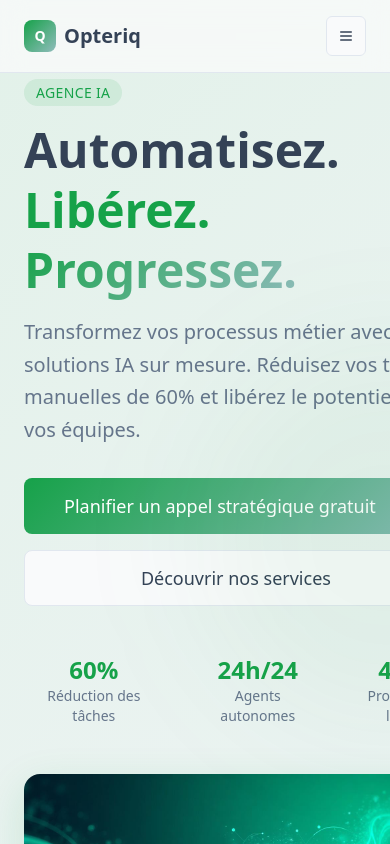
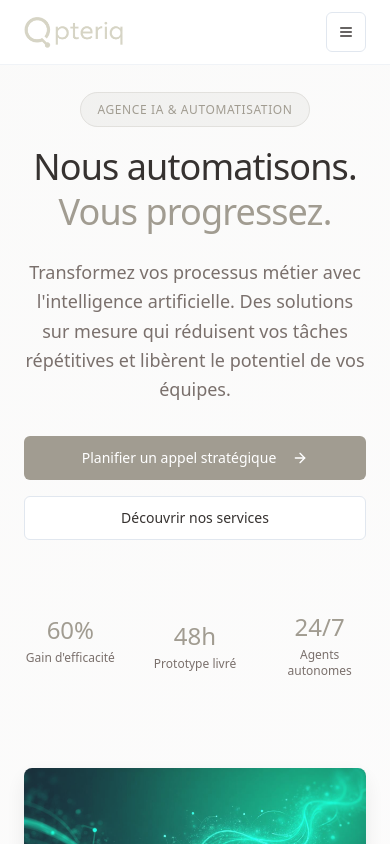
Before and after one commit to piraxe15/opteriq-new, a React (Vite) app: page / in a window 390 px wide. Shown: the top 844 px of the page. Built offline with nearby package versions, Linux system fonts and the light colour scheme.

Commit message:
Adapt branding and header.
Implement a minimalist, tech-focused style. Use the provided favicon and full logo in the header. Incorporate responsive and animated keyword scrolling in the header, inspired by morningside.ai.

```diff
--- a/index.html
+++ b/index.html
@@ -3,9 +3,10 @@
   <head>
     <meta charset="UTF-8" />
     <meta name="viewport" content="width=device-width, initial-scale=1.0" />
-    <title>opteriq-future-front</title>
-    <meta name="description" content="Lovable Generated Project" />
-    <meta name="author" content="Lovable" />
+    <title>Opteriq - Agence IA & Automatisation</title>
+    <meta name="description" content="Transformez vos processus métier avec l'IA. Automatisation, agents intelligents et stratégie sur mesure." />
+    <meta name="author" content="Opteriq" />
+    <link rel="icon" href="/lovable-uploads/07e6c55b-3714-44b1-8fea-85939dd63bea.png" type="image/png">
 
     <meta property="og:title" content="opteriq-future-front" />
     <meta property="og:description" content="Lovable Generated Project" />
--- a/src/components/Header.tsx
+++ b/src/components/Header.tsx
@@ -1,35 +1,67 @@
 import { Button } from "@/components/ui/button";
 import { Menu } from "lucide-react";
+import { useState, useEffect } from "react";
 
 const Header = () => {
+  const [currentKeyword, setCurrentKeyword] = useState(0);
+  const keywords = [
+    "Automatisation",
+    "Intelligence Artificielle",
+    "Optimisation",
+    "Innovation",
+    "Transformation"
+  ];
+
+  useEffect(() => {
+    const interval = setInterval(() => {
+      setCurrentKeyword((prev) => (prev + 1) % keywords.length);
+    }, 3000);
+    return () => clearInterval(interval);
+  }, []);
+
   return (
-    <header className="fixed top-0 left-0 right-0 z-50 bg-background/80 backdrop-blur-md border-b border-border">
-      <div className="container mx-auto px-6 py-4">
+    <header className="fixed top-0 left-0 right-0 z-50 bg-background/95 backdrop-blur-lg border-b border-border/50">
+      <div className="container mx-auto px-6 py-3">
         <div className="flex items-center justify-between">
-          <div className="flex items-center space-x-2">
-            <div className="w-8 h-8 bg-gradient-primary rounded-lg flex items-center justify-center">
-              <span className="text-primary-foreground font-bold text-sm">Q</span>
-            </div>
-            <span className="text-xl font-bold text-foreground">Opteriq</span>
+          <div className="flex items-center space-x-3">
+            <img
+              src="/lovable-uploads/117794ff-b203-452a-b819-54520341f0be.png"
+              alt="Opteriq"
+              className="h-8 w-auto"
+            />
           </div>
 
-          <nav className="hidden md:flex items-center space-x-8">
-            <a href="#accueil" className="text-foreground hover:text-primary transition-colors">
+          <div className="hidden lg:flex items-center space-x-6">
+            <div className="text-sm text-muted-foreground">
+              Spécialistes en{" "}
+              <span className="inline-block h-5 overflow-hidden relative">
+                <span
+                  className="absolute inset-0 text-primary font-medium animate-text-slide"
+                  style={{ animationDelay: `${currentKeyword * 3}s` }}
+                >
+                  {keywords[currentKeyword]}
+                </span>
+              </span>
+            </div>
+          </div>
+
+          <nav className="hidden md:flex items-center space-x-6">
+            <a href="#accueil" className="text-sm text-foreground hover:text-primary transition-colors">
               Accueil
             </a>
-            <a href="#services" className="text-foreground hover:text-primary transition-colors">
+            <a href="#services" className="text-sm text-foreground hover:text-primary transition-colors">
               Services
             </a>
-            <a href="#methodologie" className="text-foreground hover:text-primary transition-colors">
+            <a href="#methodologie" className="text-sm text-foreground hover:text-primary transition-colors">
               Méthodologie
             </a>
-            <a href="#contact" className="text-foreground hover:text-primary transition-colors">
+            <a href="#contact" className="text-sm text-foreground hover:text-primary transition-colors">
               Contact
             </a>
           </nav>
 
           <div className="flex items-center space-x-4">
-            <Button variant="cta" size="lg" className="hidden md:inline-flex">
+            <Button variant="default" size="sm" className="hidden md:inline-flex text-sm">
               Planifier un appel
             </Button>
             <Button variant="outline" size="icon" className="md:hidden">
--- a/src/components/HeroSection.tsx
+++ b/src/components/HeroSection.tsx
@@ -4,71 +4,66 @@ import heroImage from "@/assets/hero-automation.jpg";
 
 const HeroSection = () => {
   return (
-    <section id="accueil" className="pt-20 pb-16 bg-gradient-hero relative overflow-hidden">
+    <section id="accueil" className="pt-24 pb-20 bg-gradient-hero relative overflow-hidden min-h-screen flex items-center">
       <div className="container mx-auto px-6">
-        <div className="grid lg:grid-cols-2 gap-12 items-center min-h-[80vh]">
+        <div className="max-w-4xl mx-auto text-center">
           <div className="space-y-8 animate-fade-in">
-            <div className="space-y-4">
+            <div className="space-y-6">
               <div className="inline-block">
-                <span className="text-primary font-medium text-sm tracking-wide uppercase bg-primary/10 px-3 py-1 rounded-full">
-                  Agence IA
+                <span className="text-primary font-medium text-xs tracking-wider uppercase bg-primary/10 px-4 py-2 rounded-full border border-primary/20">
+                  Agence IA & Automatisation
                 </span>
               </div>
-              <h1 className="text-5xl lg:text-6xl font-bold text-foreground leading-tight">
-                Automatisez.{" "}
-                <span className="text-primary">Libérez.</span>{" "}
-                <span className="bg-gradient-primary bg-clip-text text-transparent">
-                  Progressez.
-                </span>
+
+              <h1 className="text-4xl md:text-6xl lg:text-7xl font-light text-foreground leading-tight tracking-tight">
+                Nous automatisons.{" "}
+                <span className="font-normal text-primary">Vous progressez.</span>
               </h1>
-              <p className="text-xl text-muted-foreground leading-relaxed max-w-lg">
-                Transformez vos processus métier avec des solutions IA sur mesure.
-                Réduisez vos tâches manuelles de 60% et libérez le potentiel de vos équipes.
+              <p className="text-lg md:text-xl text-muted-foreground leading-relaxed max-w-2xl mx-auto font-light">
+                Transformez vos processus métier avec l'intelligence artificielle.
+                Des solutions sur mesure qui réduisent vos tâches répétitives et libèrent le potentiel de vos équipes.
               </p>
             </div>
 
-            <div className="flex flex-col sm:flex-row gap-4">
-              <Button variant="hero" size="xl" className="group">
-                Planifier un appel stratégique gratuit
-                <ArrowRight className="ml-2 h-5 w-5 group-hover:translate-x-1 transition-transform" />
+            <div className="flex flex-col sm:flex-row gap-4 justify-center">
+              <Button variant="default" size="lg" className="group px-8">
+                Planifier un appel stratégique
+                <ArrowRight className="ml-2 h-4 w-4 group-hover:translate-x-1 transition-transform" />
               </Button>
-              <Button variant="outline" size="xl">
+              <Button variant="outline" size="lg" className="px-8">
                 Découvrir nos services
               </Button>
             </div>
 
-            <div className="flex items-center space-x-8 pt-4">
-              <div className="text-center">
-                <div className="text-2xl font-bold text-primary">60%</div>
-                <div className="text-sm text-muted-foreground">Réduction des tâches</div>
+            <div className="grid grid-cols-3 gap-8 pt-12 max-w-lg mx-auto">
+              <div className="text-center animate-float">
+                <div className="text-2xl md:text-3xl font-light text-primary mb-1">60%</div>
+                <div className="text-xs text-muted-foreground">Gain d'efficacité</div>
               </div>
-              <div className="text-center">
-                <div className="text-2xl font-bold text-primary">24h/24</div>
-                <div className="text-sm text-muted-foreground">Agents autonomes</div>
+              <div className="text-center animate-float" style={{animationDelay: '1s'}}>
+                <div className="text-2xl md:text-3xl font-light text-primary mb-1">48h</div>
+                <div className="text-xs text-muted-foreground">Prototype livré</div>
               </div>
-              <div className="text-center">
-                <div className="text-2xl font-bold text-primary">48h</div>
-                <div className="text-sm text-muted-foreground">Prototype livré</div>
+              <div className="text-center animate-float" style={{animationDelay: '2s'}}>
+                <div className="text-2xl md:text-3xl font-light text-primary mb-1">24/7</div>
+                <div className="text-xs text-muted-foreground">Agents autonomes</div>
               </div>
             </div>
-          </div>
 
-          <div className="relative animate-scale-in lg:animate-slide-up">
-            <div className="relative">
+            <div className="pt-12 animate-slide-up">
               <img
                 src={heroImage}
                 alt="Automatisation IA"
-                className="w-full h-auto rounded-2xl shadow-hover"
+                className="w-full max-w-2xl mx-auto h-auto rounded-lg shadow-card opacity-90"
               />
-              <div className="absolute inset-0 bg-gradient-primary/10 rounded-2xl"></div>
             </div>
           </div>
         </div>
       </div>
 
       {/* Background decoration */}
-      <div className="absolute top-1/2 right-0 w-96 h-96 bg-primary/5 rounded-full blur-3xl -translate-y-1/2 translate-x-1/2"></div>
-      <div className="absolute bottom-0 left-0 w-64 h-64 bg-accent/5 rounded-full blur-3xl translate-y-1/2 -translate-x-1/2"></div>
+      <div className="absolute top-1/4 right-0 w-72 h-72 bg-primary/3 rounded-full blur-3xl"></div>
+      <div className="absolute bottom-1/4 left-0 w-96 h-96 bg-accent/3 rounded-full blur-3xl"></div>
     </section>
   );
 };
--- a/src/index.css
+++ b/src/index.css
@@ -8,26 +8,26 @@ All colors MUST be HSL.
 
 @layer base {
   :root {
-    --background: 210 20% 98%;
-    --foreground: 215 25% 27%;
+    --background: 0 0% 100%;
+    --foreground: 20 6% 20%;
 
     --card: 0 0% 100%;
-    --card-foreground: 215 25% 27%;
+    --card-foreground: 20 6% 20%;
 
     --popover: 0 0% 100%;
-    --popover-foreground: 215 25% 27%;
+    --popover-foreground: 20 6% 20%;
 
-    --primary: 142 76% 36%;
+    --primary: 40 8% 60%;
     --primary-foreground: 0 0% 100%;
 
-    --secondary: 210 40% 96%;
-    --secondary-foreground: 215 25% 27%;
+    --secondary: 30 5% 95%;
+    --secondary-foreground: 20 6% 20%;
 
-    --muted: 210 40% 96%;
-    --muted-foreground: 215 16% 47%;
+    --muted: 30 5% 95%;
+    --muted-foreground: 20 6% 45%;
 
-    --accent: 179 25% 65%;
-    --accent-foreground: 215 25% 27%;
+    --accent: 20 8% 75%;
+    --accent-foreground: 20 6% 20%;
 
     --destructive: 0 84% 60%;
     --destructive-foreground: 0 0% 100%;
@@ -36,14 +36,14 @@ All colors MUST be HSL.
     --input: 214 32% 91%;
     --ring: 142 76% 36%;
 
-    /* AI Agency Design System */
-    --gradient-primary: linear-gradient(135deg, hsl(142 76% 36%), hsl(179 25% 65%));
-    --gradient-secondary: linear-gradient(135deg, hsl(210 20% 98%), hsl(210 40% 96%));
-    --gradient-hero: linear-gradient(135deg, hsl(142 76% 36% / 0.1), hsl(179 25% 65% / 0.1));
+    /* Opteriq Neutral Design System */
+    --gradient-primary: linear-gradient(135deg, hsl(40 8% 60%), hsl(20 8% 75%));
+    --gradient-secondary: linear-gradient(135deg, hsl(30 5% 95%), hsl(0 0% 100%));
+    --gradient-hero: linear-gradient(135deg, hsl(40 8% 60% / 0.05), hsl(20 8% 75% / 0.05));
 
-    --shadow-soft: 0 4px 20px hsl(142 76% 36% / 0.1);
-    --shadow-card: 0 8px 25px hsl(215 25% 27% / 0.08);
-    --shadow-hover: 0 12px 40px hsl(142 76% 36% / 0.15);
+    --shadow-soft: 0 4px 20px hsl(40 8% 60% / 0.1);
+    --shadow-card: 0 8px 25px hsl(20 6% 20% / 0.08);
+    --shadow-hover: 0 12px 40px hsl(40 8% 60% / 0.15);
 
     --transition-smooth: all 0.3s cubic-bezier(0.4, 0, 0.2, 1);
 
@@ -67,26 +67,26 @@ All colors MUST be HSL.
   }
 
   .dark {
-    --background: 222.2 84% 4.9%;
-    --foreground: 210 40% 98%;
+    --background: 20 6% 10%;
+    --foreground: 0 0% 95%;
 
-    --card: 222.2 84% 4.9%;
-    --card-foreground: 210 40% 98%;
+    --card: 20 6% 10%;
+    --card-foreground: 0 0% 95%;
 
-    --popover: 222.2 84% 4.9%;
-    --popover-foreground: 210 40% 98%;
+    --popover: 20 6% 10%;
+    --popover-foreground: 0 0% 95%;
 
-    --primary: 210 40% 98%;
-    --primary-foreground: 222.2 47.4% 11.2%;
+    --primary: 40 8% 70%;
+    --primary-foreground: 20 6% 10%;
 
-    --secondary: 217.2 32.6% 17.5%;
-    --secondary-foreground: 210 40% 98%;
+    --secondary: 20 6% 15%;
+    --secondary-foreground: 0 0% 95%;
 
-    --muted: 217.2 32.6% 17.5%;
-    --muted-foreground: 215 20.2% 65.1%;
+    --muted: 20 6% 15%;
+    --muted-foreground: 0 0% 70%;
 
-    --accent: 217.2 32.6% 17.5%;
-    --accent-foreground: 210 40% 98%;
+    --accent: 20 6% 25%;
+    --accent-foreground: 0 0% 95%;
 
     --destructive: 0 62.8% 30.6%;
     --destructive-foreground: 210 40% 98%;
--- a/tailwind.config.ts
+++ b/tailwind.config.ts
@@ -127,6 +127,32 @@ export default {
 						transform: 'translateY(0)',
 						opacity: '1'
 					}
+				},
+				'text-slide': {
+					'0%': {
+						transform: 'translateY(100%)',
+						opacity: '0'
+					},
+					'10%': {
+						transform: 'translateY(0%)',
+						opacity: '1'
+					},
+					'90%': {
+						transform: 'translateY(0%)',
+						opacity: '1'
+					},
+					'100%': {
+						transform: 'translateY(-100%)',
+						opacity: '0'
+					}
+				},
+				'float': {
+					'0%, 100%': {
+						transform: 'translateY(0px)'
+					},
+					'50%': {
+						transform: 'translateY(-10px)'
+					}
 				}
 			},
 			animation: {
@@ -134,7 +160,9 @@ export default {
 				'accordion-up': 'accordion-up 0.2s ease-out',
 				'fade-in': 'fade-in 0.6s ease-out',
 				'scale-in': 'scale-in 0.4s ease-out',
-				'slide-up': 'slide-up 0.6s ease-out'
+				'slide-up': 'slide-up 0.6s ease-out',
+				'text-slide': 'text-slide 3s ease-in-out infinite',
+				'float': 'float 3s ease-in-out infinite'
 			}
 		}
 	},
```
Also changed, not shown: public/lovable-uploads/07e6c55b-3714-44b1-8fea-85939dd63bea.png (added), public/lovable-uploads/117794ff-b203-452a-b819-54520341f0be.png (added).
